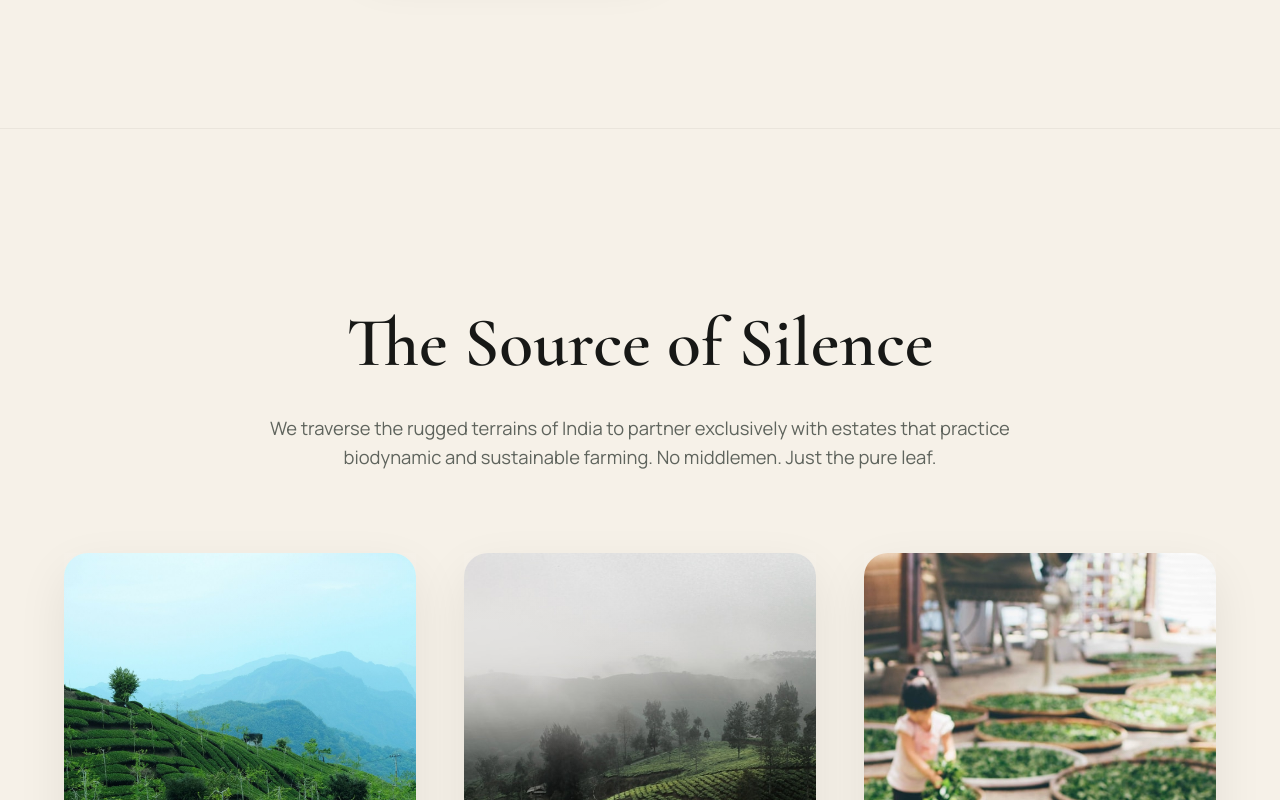
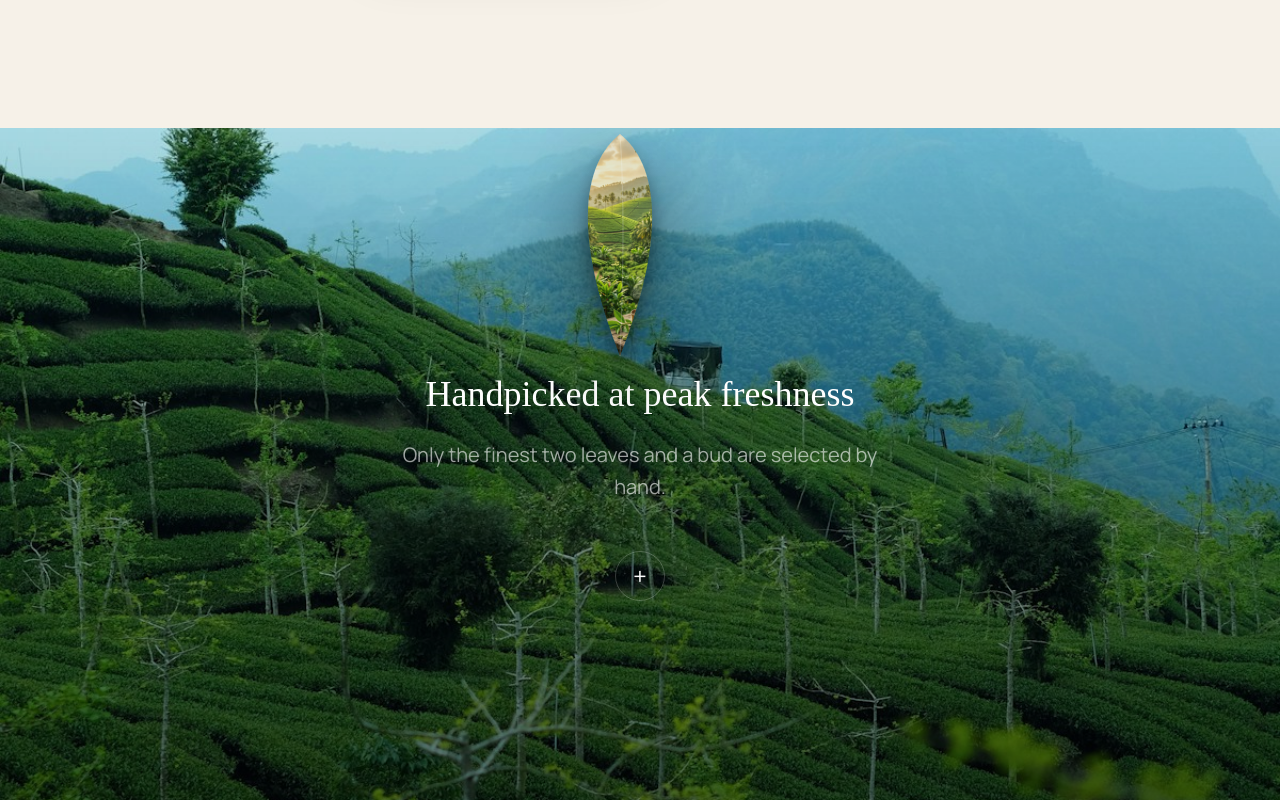
Before and after one commit to rishabhrai2004/tea-craft, a React (Vite) app: page / in a window 1280 px wide. Shown: the part 2120-2920 px from the top of the page. Built offline with nearby package versions, Linux system fonts and the light colour scheme; no server answers.

Commit message:
feat: integrate cinematic JourneyMaster component into main layout

```diff
--- a/src/App.jsx
+++ b/src/App.jsx
@@ -9,9 +9,8 @@ import SearchDrawer from './components/SearchDrawer';
 import LoginDrawer from './components/LoginDrawer';
 import Hero from './components/Hero';
 import BrandStory from './components/BrandStory';
-import Sourcing from './components/Sourcing';
+import JourneyMaster from './components/JourneyMaster';
 import ProductDiscovery from './components/ProductDiscovery';
-import Experience from './components/Experience';
 import Gifting from './components/Gifting';
 import SocialProof from './components/SocialProof';
 import Newsletter from './components/Newsletter';
@@ -96,9 +95,8 @@ function App() {
         <main>
           <Hero />
           <BrandStory />
-          <Sourcing />
+          <JourneyMaster />
           <ProductDiscovery />
-          <Experience />
           <Gifting />
           <SocialProof />
           <Newsletter />
```
